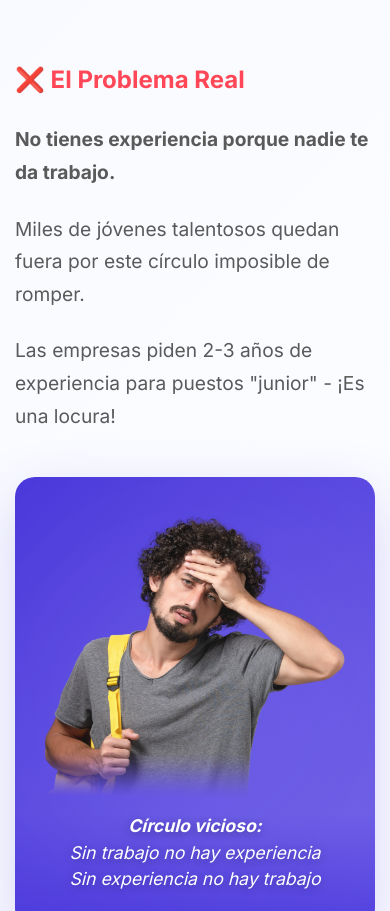
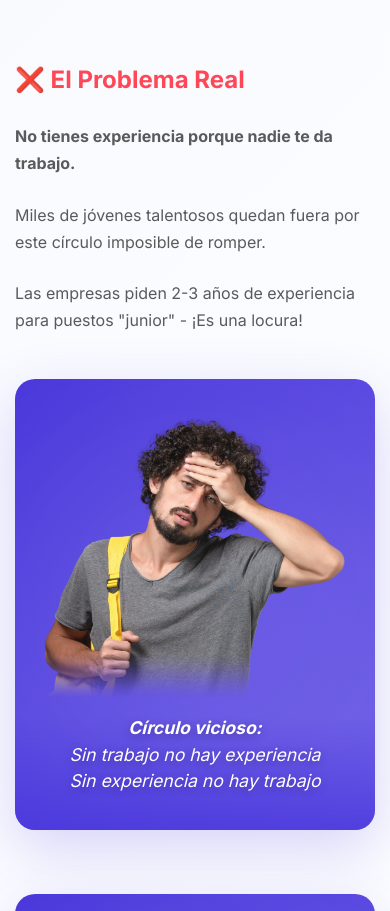
Before and after one commit to elzar314/tuprimerachamba, a plain HTML site: page index.html in a window 390 px wide. Shown: the part 1469-2380 px from the top of the page. Drawn offline with Linux system fonts and the light colour scheme.

Commit message:
Update index.html

```diff
--- a/index.html
+++ b/index.html
@@ -880,6 +880,10 @@
                 font-size: 2.5rem;
             }
 
+            .problem-solution-content p { /* Afecta los párrafos de "El problema real" y "Nuestra solución ganadora" */
+            font-size: 1rem; /* <-- Añade esta regla con el tamaño deseado (ej. 1rem o 0.9rem) */
+            }
+
             .logo {
             font-size: 1.2rem; /* <-- Añade o cambia este valor para móvil */
             }
```
